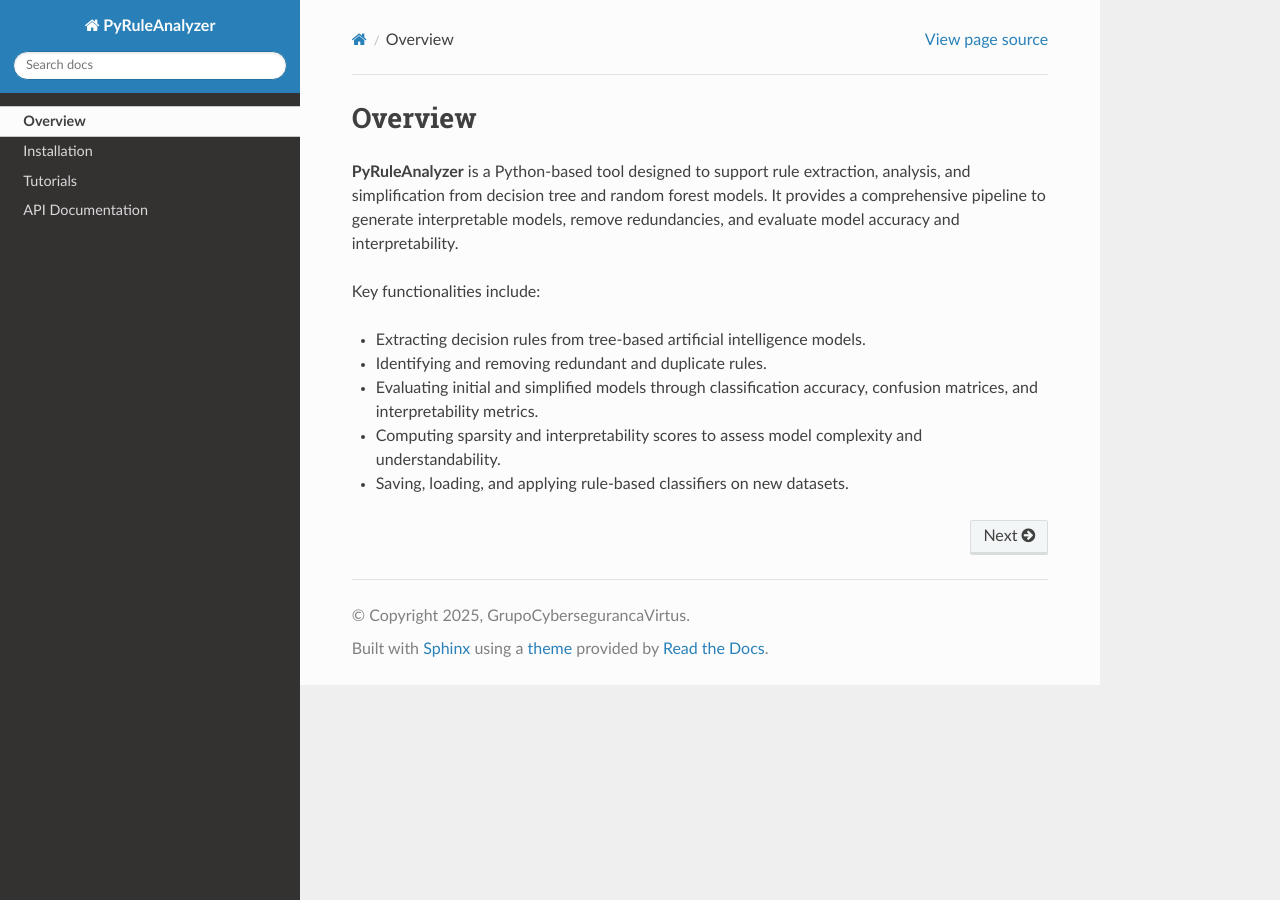
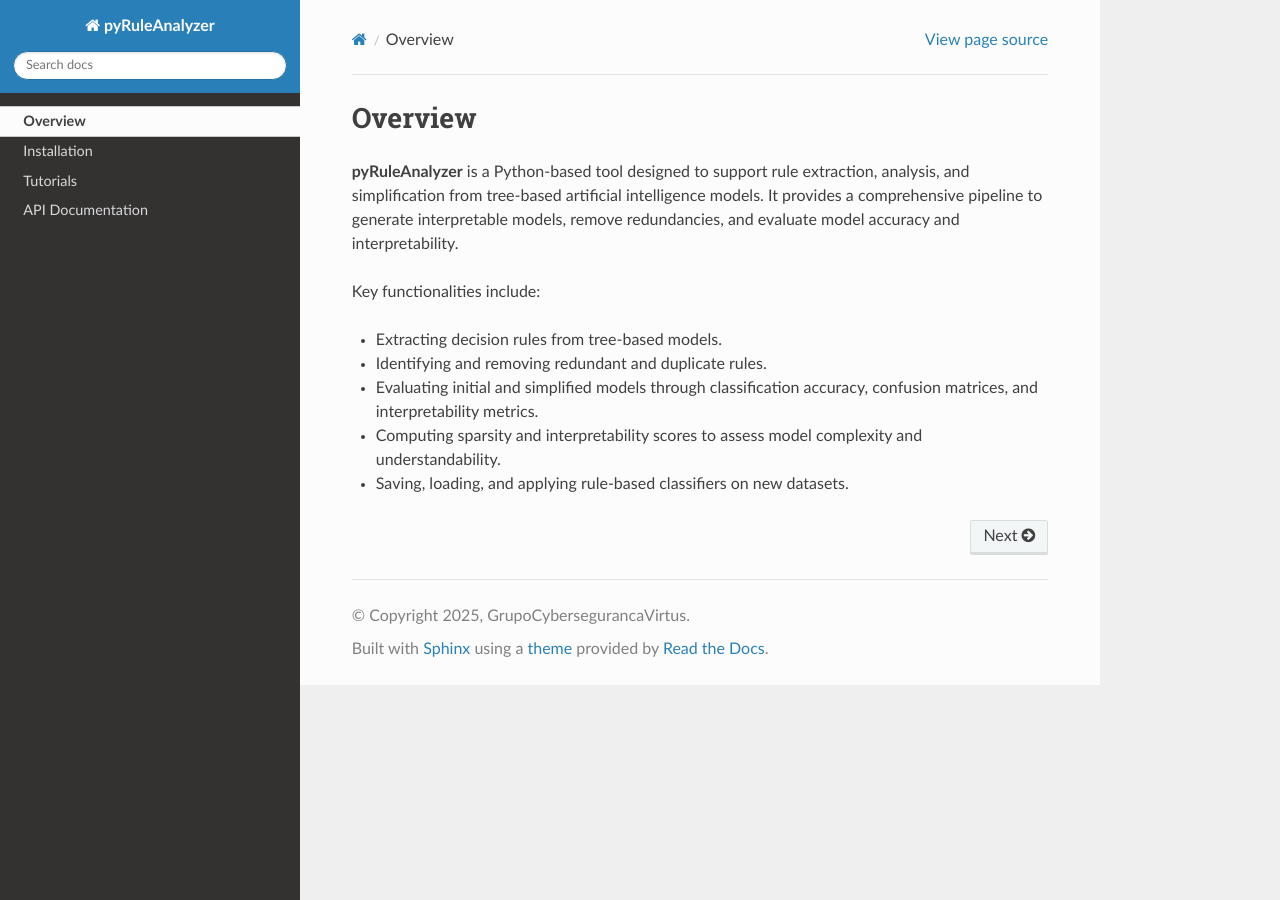
Before and after one commit to GrupoCybersegurancaVirtus/pyruleanalyzer, a Sphinx documentation site: the page built from docs/index.rst, in a window 1280 px wide. Built offline with Sphinx 7.4.7 and the Read the Docs theme 3.1.0, drawn with Linux system fonts in a browser that asks for light colours.

Commit message:
Updating documentation

```diff
--- a/docs/api/index.rst
+++ b/docs/api/index.rst
@@ -1,6 +1,6 @@
 API Documentation
 =================
-The PyRuleAnalyzer module exports two main classes: the :ref:`Rule<rule>` class, and the :ref:`RuleClassifier<rule_classifier>` class.
+The pyRuleAnalyzer module exports two main classes: the :ref:`Rule<rule>` class, and the :ref:`RuleClassifier<rule_classifier>` class.
 
 .. toctree::
    rule
--- a/docs/conf.py
+++ b/docs/conf.py
@@ -3,7 +3,7 @@ import sys
 
 sys.path.insert(0, os.path.abspath(".."))
 
-project = "PyRuleAnalyzer"
+project = "pyRuleAnalyzer"
 copyright = "2025, GrupoCybersegurancaVirtus"
 author = "GrupoCybersegurancaVirtus"
 version = "1.1.0"
--- a/docs/index.rst
+++ b/docs/index.rst
@@ -1,10 +1,10 @@
 Overview
 ============================
-**PyRuleAnalyzer** is a Python-based tool designed to support rule extraction, analysis, and simplification from decision tree and random forest models. It provides a comprehensive pipeline to generate interpretable models, remove redundancies, and evaluate model accuracy and interpretability.
+**pyRuleAnalyzer** is a Python-based tool designed to support rule extraction, analysis, and simplification from tree-based artificial intelligence models. It provides a comprehensive pipeline to generate interpretable models, remove redundancies, and evaluate model accuracy and interpretability.
 
 Key functionalities include:
 
-* Extracting decision rules from tree-based artificial intelligence models.
+* Extracting decision rules from tree-based models.
 * Identifying and removing redundant and duplicate rules.
 * Evaluating initial and simplified models through classification accuracy, confusion matrices, and interpretability metrics.
 * Computing sparsity and interpretability scores to assess model complexity and understandability.
```
Also changed, not shown: README.md (+2 -2 lines).
